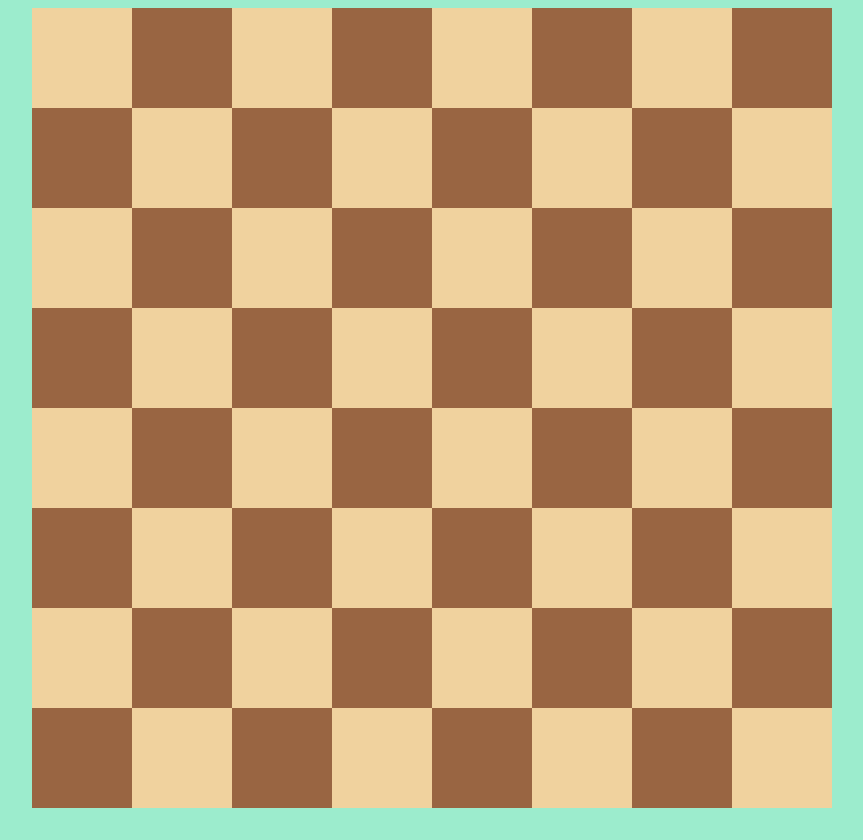
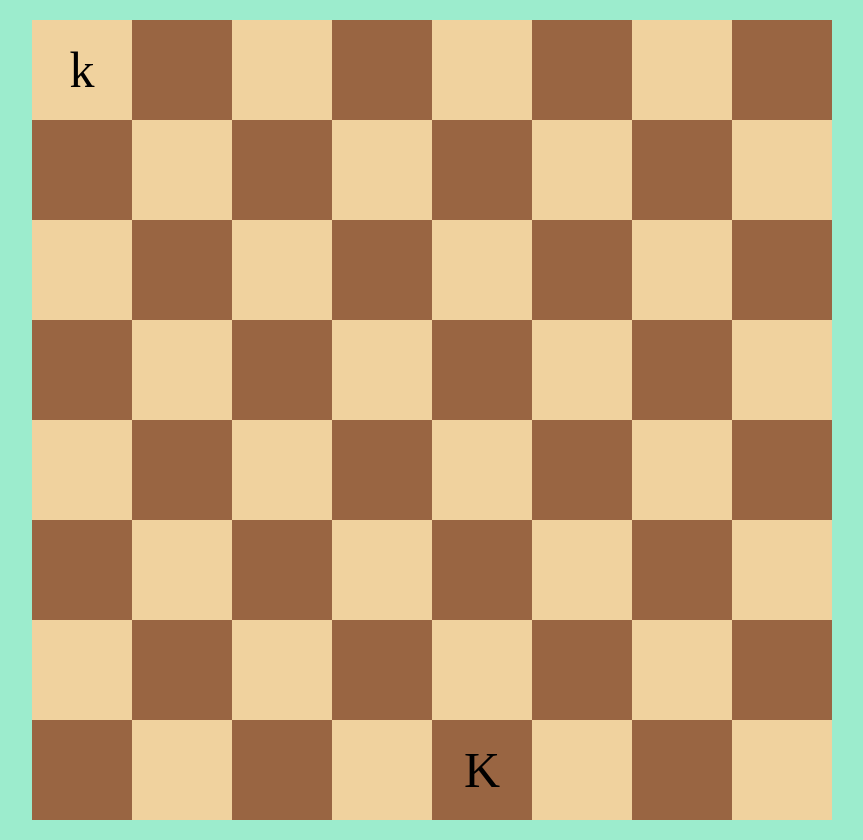
Before and after one commit to Pawel-Matuszak/chess-js, a website built with webpack: page src/index.html in a window 1280 px wide. Shown: the whole page, without its empty margins (208-1071 px from the left). Before the commit the page ends 816 px from the top, so only its background shows below. Built offline with nearby package versions, Linux system fonts and the light colour scheme.

Commit message:
piece class
pieces can now be placed

```diff
--- a/src/board.js
+++ b/src/board.js
@@ -8,6 +8,7 @@ class Board{
     this.boardDiv = document.createElement("div");
     this.boardDiv.setAttribute("class", "board");
 
+    //draw board in html
     for (let i = 0; i <= 7; i++) {
       const row = document.createElement("div");
       row.setAttribute("class", "row");
@@ -16,7 +17,7 @@ class Board{
       for (let j = 0; j <= 7; j++) {
 
         const square = document.createElement('div');
-        square.setAttribute("class", `${j+1}-${8-i}, square`);
+        square.setAttribute("class", `${j}${i} square`);
         square.style.background = ((j+1+i+1)%2==0) ? "#F0D29E" : "#996542";
 
         this.board[i].push({square});
@@ -29,6 +30,12 @@ class Board{
     document.body.appendChild(this.boardDiv);
     console.log(this.board);
   }
+
+  //takes piece object sets it on the board
+  setPiece({pieceDiv, type, posX, posY}){
+    this.board[posX][posY] = type
+    this.boardDiv.appendChild(pieceDiv);
+  }
 }
 
 export default Board;
--- a/src/index.js
+++ b/src/index.js
@@ -1,5 +1,14 @@
 import Board from "./board.js"
+import Piece from "./piece.js";
 import "./style.css"
 
-const board = new Board()
+const board = new Board();
+const wk = new Piece()
 board.createBoard();
+board.setPiece(
+  wk.createPiece("k", 0, 0, false)
+)
+
+board.setPiece(
+  wk.createPiece("k", 4, 7, true)
+)
--- /dev/null
+++ b/src/piece.js
@@ -0,0 +1,35 @@
+class Piece{
+  constructor(){
+    this.pos = {
+      x: 0,
+      y: 0
+    }
+    this.isWhite = true;
+    this.isAlive = true;
+    this.chessBoard = null;
+  }
+
+  //returns piece object with all its parameters
+  //and sets style and visual position on the board
+  createPiece(type, posX, posY, isWhite){
+    const piece = document.createElement("div");
+    let className = (type) ? " "+type : "";
+
+    //preparing type to be compatible with FEN string
+    type = (isWhite) ? type.toUpperCase() : type;
+
+    //setting css position and image
+    piece.setAttribute("class", "piece" + className);
+    piece.style.left = posX*100 + "px";
+    piece.style.top = posY*100 + "px";
+
+    piece.innerHTML = type;
+
+    return {
+      pieceDiv: piece,
+      type, posX, posY, isWhite
+    }
+  }
+}
+
+export default Piece;
--- a/src/style.css
+++ b/src/style.css
@@ -1,10 +1,17 @@
+*{
+  box-sizing: border-box;
+  padding: 0;
+  margin: 0;
+}
+
 body{
   background: rgb(156, 236, 205);
 }
 
 .board{
+  position: relative;
   width: fit-content;
-  margin: auto;
+  margin: 20px auto;
 }
 
 .row{
@@ -15,3 +22,16 @@ body{
   width: 100px;
   height: 100px;
 }
+
+.piece{
+  position: absolute;
+  top:0;
+  left:0;
+  width: 100px;
+  height: 100px;
+
+  display: flex;
+  justify-content: center;
+  align-items: center;
+  font-size: 50px;
+}
```
